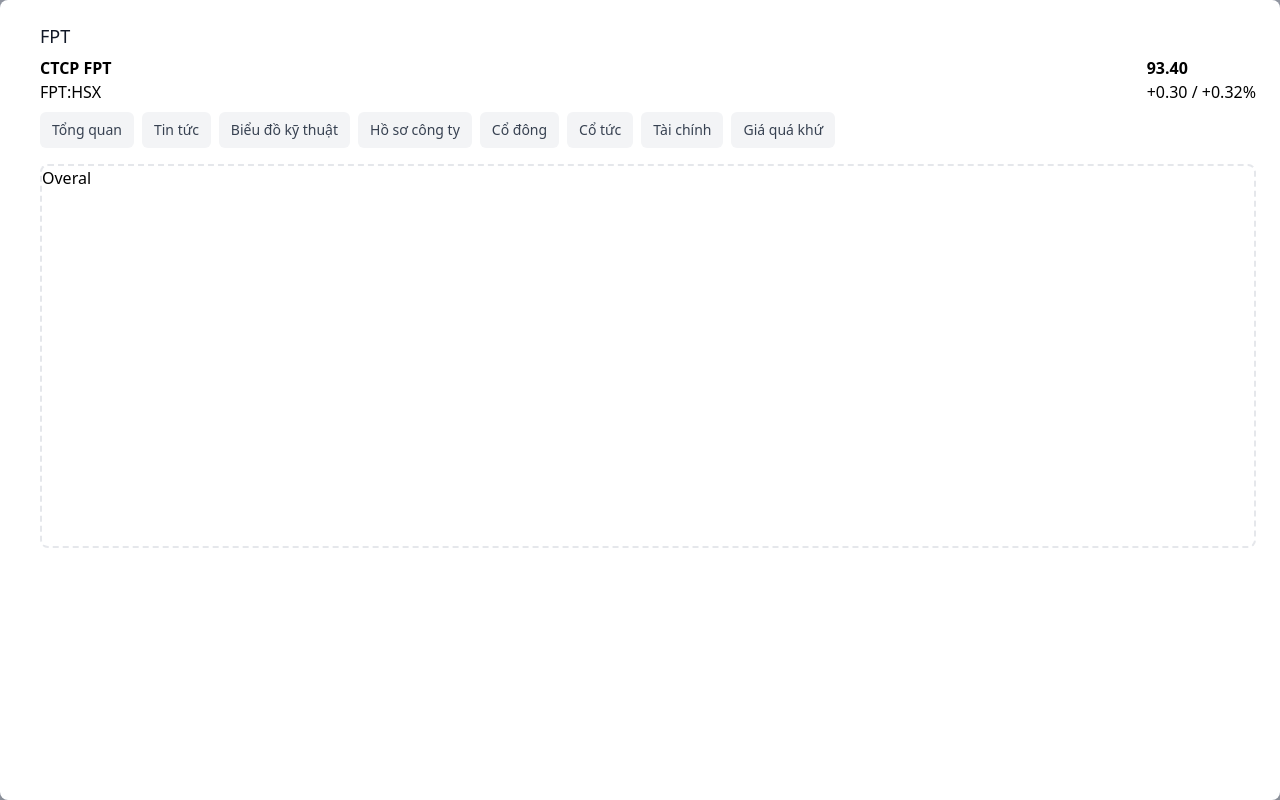
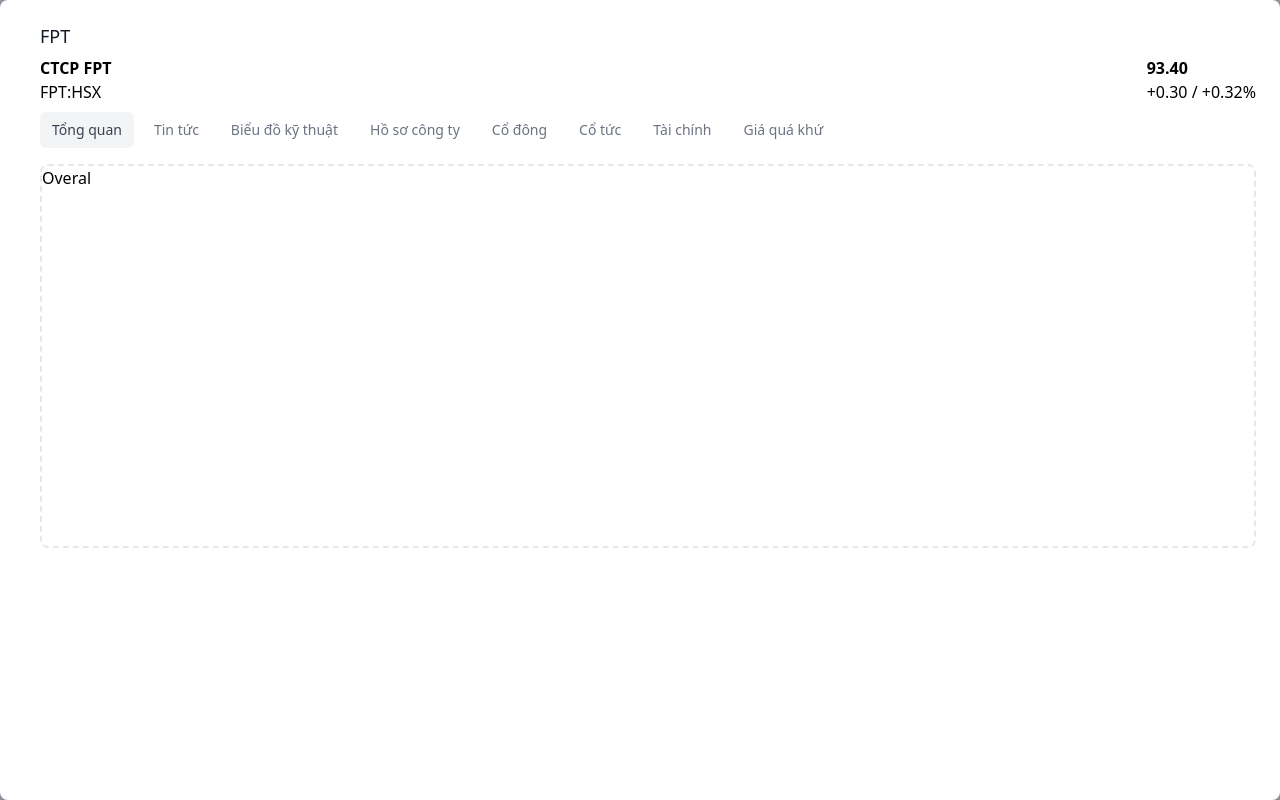
Before and after one commit to chickie8x/popup-fe, a Vue app: page /symbols/1 in a window 1280 px wide. Built offline with nearby package versions, Linux system fonts and the light colour scheme.

Commit message:
chore: minor change

```diff
--- a/src/components/kits/tabs/index.vue
+++ b/src/components/kits/tabs/index.vue
@@ -6,7 +6,7 @@
           v-for="(tab, idx) in tabs"
           :key="idx"
           :class="[
-            true
+            current.key === tab.key
               ? 'bg-gray-100 text-gray-700'
               : 'text-gray-500 hover:text-gray-700',
             'px-3 py-2 font-medium text-sm rounded-md cursor-pointer',
@@ -38,7 +38,7 @@
   },
 
   setup(props, { emit }) {
-    const currentComputed = computed({
+    const current = computed({
       get: () => {
         return props.modelValue;
       },
@@ -48,13 +48,12 @@
     });
 
     const select = (tab) => {
-      console.log({ tab });
-      currentComputed.value = tab;
+      current.value = tab;
     };
 
     return {
       select,
-      currentComputed,
+      current,
     };
   },
 };
```
